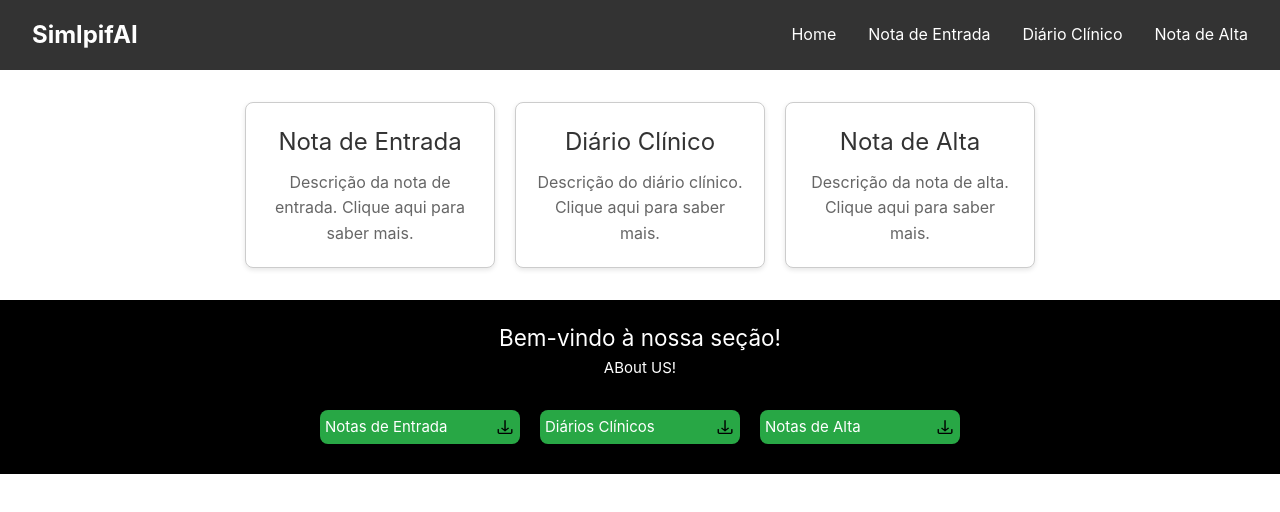
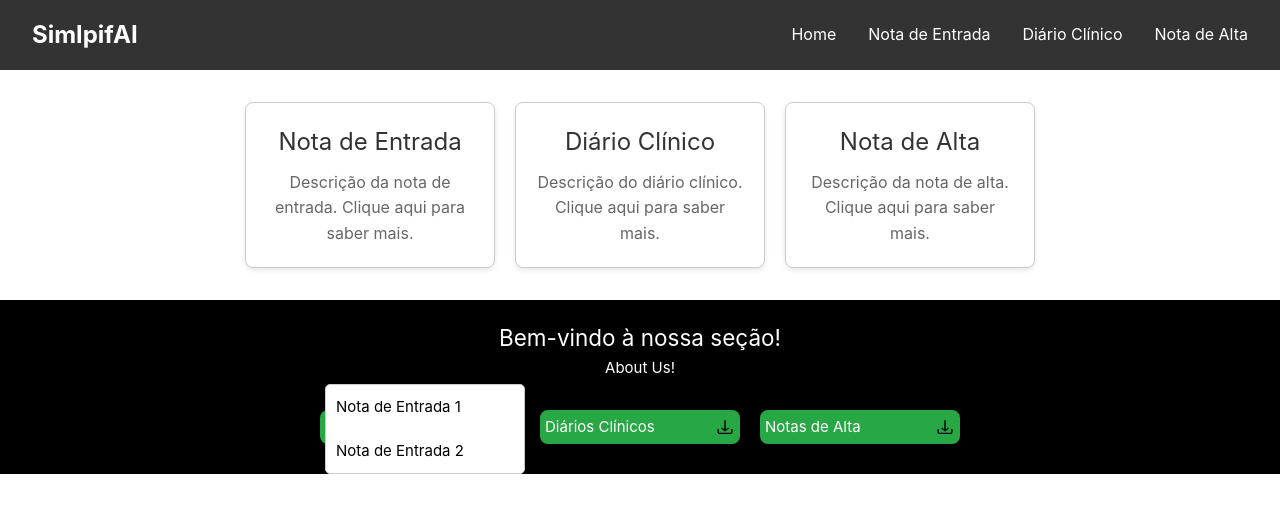
Before and after one commit to rafaelbranco16/SimplifAI, a Vue app in the folder frontend/: page /home in a window 1280 px wide. Both pictures are taken after a click on the element "Notas de Entrada". Shown: the top 512 px of the page. Built offline with nearby package versions, Linux system fonts and the light colour scheme.

Commit message:
Alteração dos botões de download

```diff
--- a/frontend/src/components/about_section/AboutSection.vue
+++ b/frontend/src/components/about_section/AboutSection.vue
@@ -1,27 +1,36 @@
 <template>
   <div class="about-section-container">
     <h2>Bem-vindo à nossa seção!</h2>
-      <p>ABout US!</p>
+    <p>About Us!</p>
 
     <div class="download-buttons-container">
       <DownloadButton
         description="Notas de Entrada"
-          link="/path/to/report.pdf"
+        :files="[
+          { name: 'Nota de Entrada 1', link: '/pdfs/discharge_note_1.pdf' },
+          { name: 'Nota de Entrada 2', link: '/pdfs/discharge_note_2.pdf' }
+        ]"
       />
       <DownloadButton
         description="Diários Clínicos"
-          link="/path/to/data.csv"
+        :files="[
+          { name: 'Diário Clínico 1', link: '/path/to/data1.csv' },
+          { name: 'Diário Clínico 2', link: '/path/to/data2.csv' }
+        ]"
       />
       <DownloadButton
         description="Notas de Alta"
-          link="/path/to/document.docx"
+        :files="[
+          { name: 'Nota de Alta 1', link: '/path/to/document1.docx' },
+          { name: 'Nota de Alta 2', link: '/path/to/document2.docx' }
+        ]"
       />
     </div>
   </div>
 </template>
 
 <script>
-  import DownloadButton from '../download_button/DownloadButton.vue';
+import DownloadButton from '../download_button/DownloadButton.vue'; // Ajuste o caminho conforme necessário
 
 export default {
   name: 'AboutSection',
--- a/frontend/src/components/download_button/DownloadButton.vue
+++ b/frontend/src/components/download_button/DownloadButton.vue
@@ -1,7 +1,14 @@
 <template>
-    <div class="download-button" @click="handleClick">
+  <div class="download-button" @click="toggleDropdown">
     <p class="description">{{ description }}</p>
     <img class="download-icon" src="@/assets/download-icon.png" alt="Download" />
+    <div v-if="isDropdownOpen" class="dropdown">
+      <ul>
+        <li v-for="file in files" :key="file.name">
+          <a :href="file.link" target="_blank">{{ file.name }}</a>
+        </li>
+      </ul>
+    </div>
   </div>
 </template>
 
@@ -13,14 +20,19 @@
       type: String,
       required: true
     },
-      link: {
-        type: String,
+    files: {
+      type: Array,
       required: true
     }
   },
+  data() {
+    return {
+      isDropdownOpen: false
+    };
+  },
   methods: {
-      handleClick() {
-        window.open(this.link, '_blank');
+    toggleDropdown() {
+      this.isDropdownOpen = !this.isDropdownOpen;
     }
   }
 }
@@ -39,6 +51,7 @@
   align-items: center;
   justify-content: space-between;
   transition: transform 0.2s, box-shadow 0.2s;
+  position: relative; /* Para que o dropdown fique posicionado corretamente */
 }
 
 .download-button:hover {
@@ -50,4 +63,34 @@
   width: 20px;
   height: 20px;
 }
+
+.dropdown {
+  position: absolute; /* Faz o dropdown aparecer em relação ao botão */
+  background-color: white;
+  color: black;
+  border: 1px solid #ccc;
+  border-radius: 5px;
+  margin-top: 5px;
+  z-index: 1000; /* Para garantir que fique acima de outros elementos */
+  width: 100%; /* Para que o dropdown tenha a mesma largura do botão */
+}
+
+.dropdown ul {
+  list-style: none;
+  padding: 0;
+  margin: 0;
+}
+
+.dropdown li {
+  padding: 10px;
+}
+
+.dropdown li a {
+  text-decoration: none;
+  color: black;
+}
+
+.dropdown li:hover {
+  background-color: #f0f0f0; /* Cor ao passar o mouse */
+}
 </style>
--- a/frontend/src/views/DischargeNoteView.vue
+++ b/frontend/src/views/DischargeNoteView.vue
@@ -77,8 +77,8 @@ import axios from 'axios';
 export default {
   data() {
     return {
-      nifInput: '', // Stores the entered NIF value
-      formVisible: false, // Controls visibility of the discharge form
+      nifInput: '',
+      formVisible: false,
       dischargeData: {
         entry_note: {
           allergies: ["No allergies"],
```
Also changed, not shown: 1 other file (tests, documents, lock files or other folders). Lines whose indentation alone changed are shown as unchanged.
